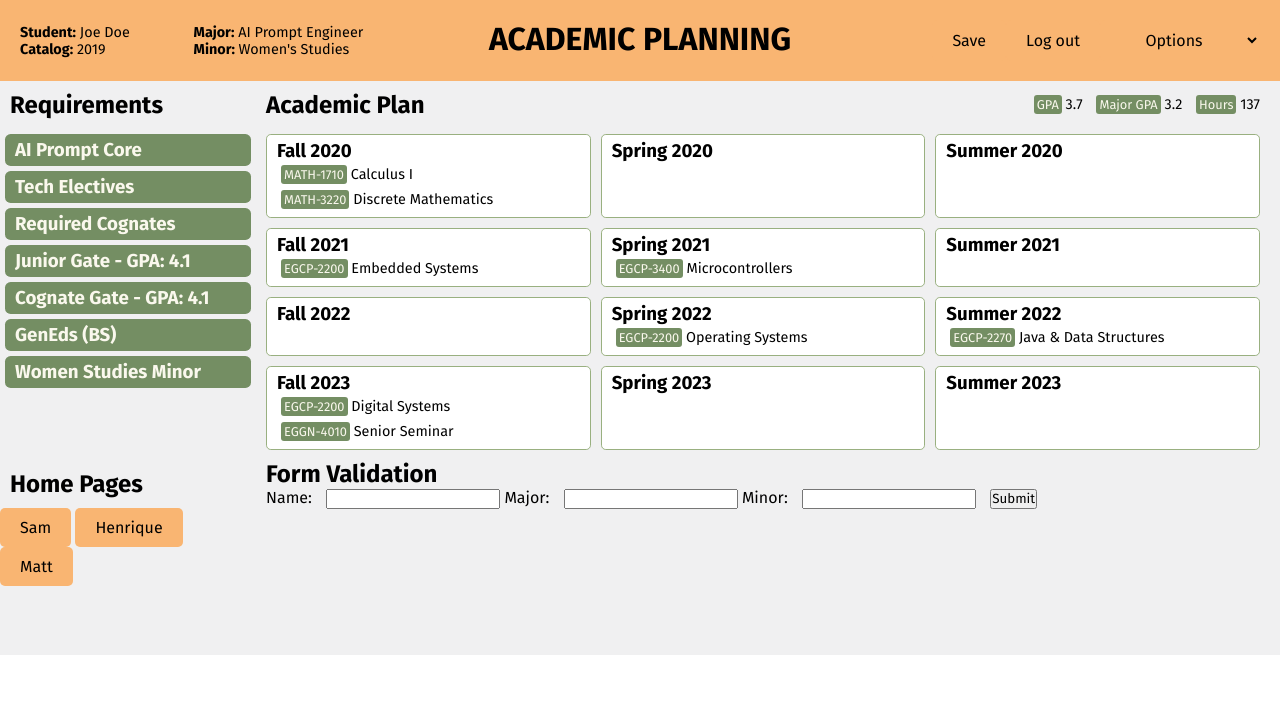
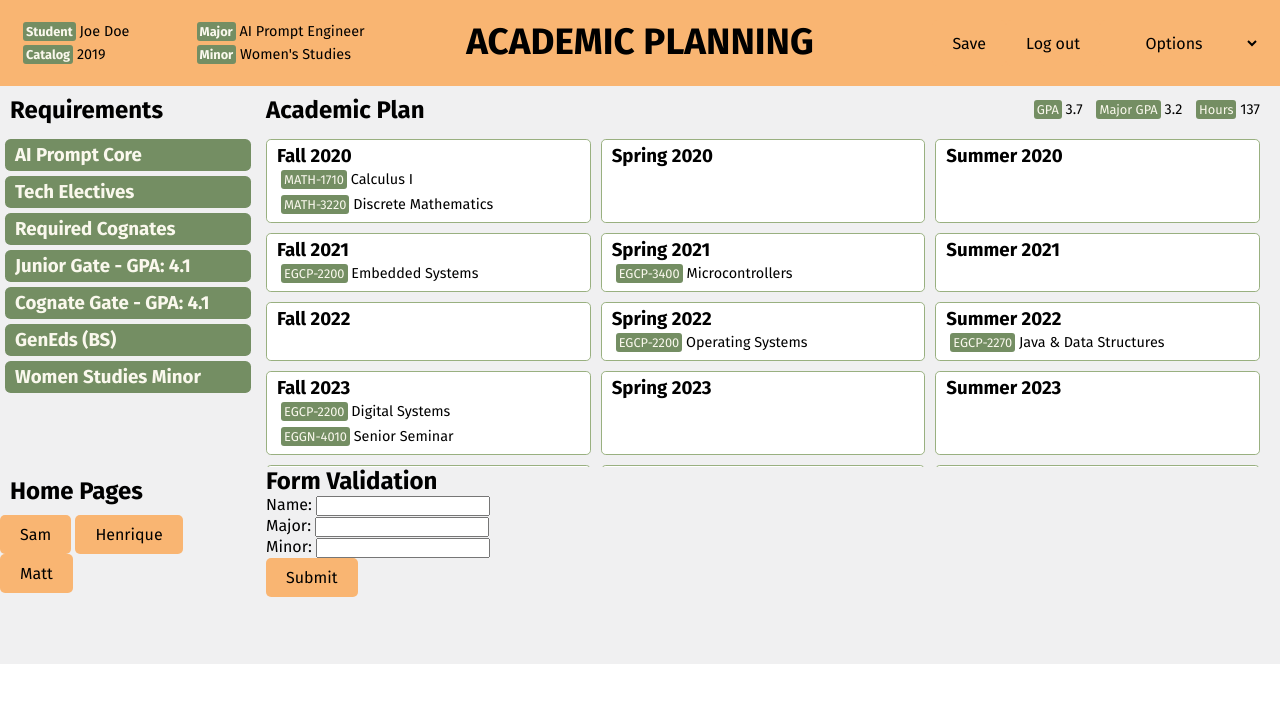
Before and after one commit to sam-decook/web-apps, a PHP site: page /ape.html in a window 1280 px wide. Shown: the top 703 px of the page. Run offline with PHP 8.4, Linux system fonts and the light colour scheme.

Commit message:
add buttons and tags

```diff
--- a/Project2/ape.html
+++ b/Project2/ape.html
@@ -18,10 +18,10 @@
     <!-- Start of the header across the top -->
     <header>
       <div id="personal">
-        <p id="nameHeader"><strong>Student:</strong> Joe Doe</p>
-        <p id="majorHeader"><strong>Major:</strong> AI Prompt Engineer</p>
-        <p id="catalogHeader"><strong>Catalog:</strong> 2019</p>
-        <p id="minorHeader"><strong>Minor: </strong> Women's Studies</p>
+        <p id="nameHeader"><b class="tag">Student</b> Joe Doe</p>
+        <p id="majorHeader"><b class="tag">Major</b> AI Prompt Engineer</p>
+        <p id="catalogHeader"><b class="tag">Catalog</b> 2019</p>
+        <p id="minorHeader"><b class="tag">Minor</b> Women's Studies</p>
       </div>
       <h1>ACADEMIC PLANNING</h1>
       <div class="controls">
@@ -82,14 +82,17 @@
         <form id="validationForm" action="http://judah.cedarville.edu/echo.php" method="post" target="_blank">
           <label for="name">Name: </label>
           <input type="text" id="name" name="name" onchange="nameChanged()" required>
+          <span id="nameError" class="error">Invalid name format!</span>
+          <br>
           <label for="major">Major: </label>
           <input type="text" id="major" name="major" onchange="majorChanged()" required>
+          <span id="majorError" class="error">Invalid major format!</span>
+          <br>
           <label for="minor">Minor: </label>
           <input type="text" id="minor" name="minor" onchange="minorChanged()" required>
-          <input type="submit" value="Submit">
-          <span id="nameError" style="color: red; display: none;">Invalid name format!</span>
-          <span id="majorError" style="color: red; display: none;">Invalid major format!</span>
-          <span id="minorError" style="color: red; display: none;">Invalid minor format!</span>
+          <span id="minorError" class="error">Invalid minor format!</span>
+          <br>
+          <input class="btn" type="submit" value="Submit">
         </form>
 
        <!-- <form id = "courseSearchForm" action="http://judah.cedarville.edu/echo.php" method = "POST" onchange="javascriptFunctionHereForOnChange()" onsubmit="javascriptFunctionHereForOnSubmit()">
--- a/Project2/main.css
+++ b/Project2/main.css
@@ -29,12 +29,17 @@
 
 header h1 {
   text-align: center;
+  font-size: 2.3rem;
 }
 
 #personal {
   display: grid;
   grid-template-columns: 40% auto;
   align-content: center;
+}
+
+#personal p {
+  margin: 3px;
 }
 
 .controls {
@@ -168,10 +173,6 @@
   margin-left: 10px;
 }
 
-input{
-  margin-left: 10px;
-}
-
 input:invalid {
   color: firebrick;
 }
@@ -183,3 +184,8 @@
 input:valid {
   color: black;
 }
+
+.error {
+  color: red;
+  display: none;
+}
--- a/Project2/validate.js
+++ b/Project2/validate.js
@@ -19,14 +19,14 @@
   };
 }
 
-let regex = /^[a-zA-Z,-]+$/;
+let regex = /^[a-zA-Z,-]*$/;
 
 function nameChanged() {
   const nameInput = document.getElementById("name");
   const nameError = document.getElementById("nameError");
 
   if (!regex.test(nameInput.value)) {
-    nameError.style.display = "block";
+    nameError.style.display = "inline-block";
     return false;
   } else {
     nameError.style.display = "none";
@@ -42,7 +42,7 @@
 
   if (!regex.test(majorInput.value)) {
     //emailError.innerHTML = "Please enter a valid email address.";
-    majorError.style.display = "block";
+    majorError.style.display = "inline-block";
     return false;
   } else {
     majorError.style.display = "none";
@@ -58,7 +58,7 @@
 
   if (!regex.test(minorInput.value)) {
     //emailError.innerHTML = "Please enter a valid email address.";
-    minorError.style.display = "block";
+    minorError.style.display = "inline-block";
     return false;
   } else {
     minorError.style.display = "none";
```
